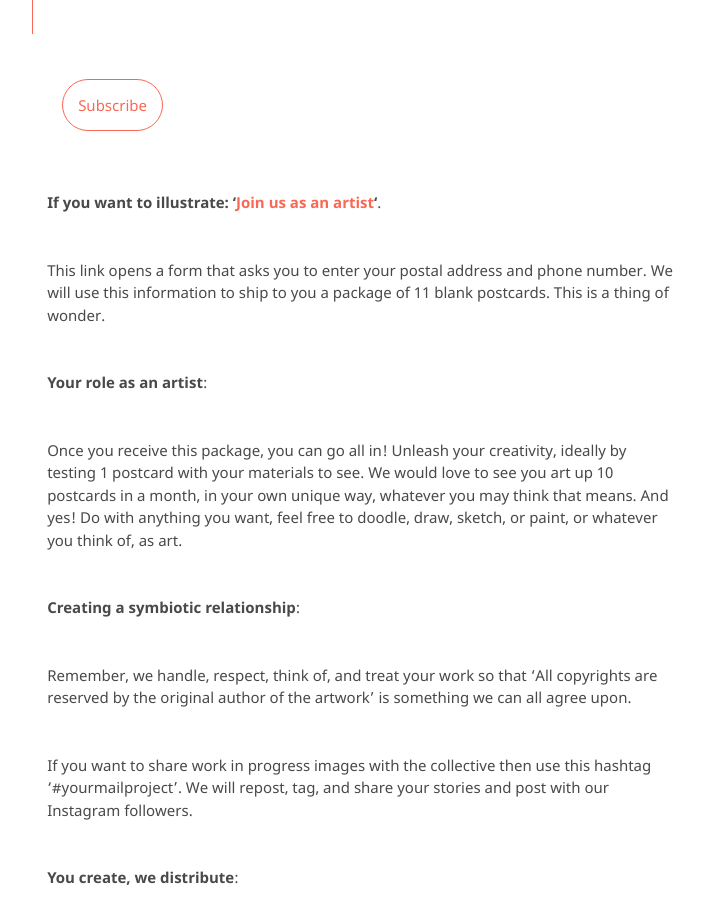
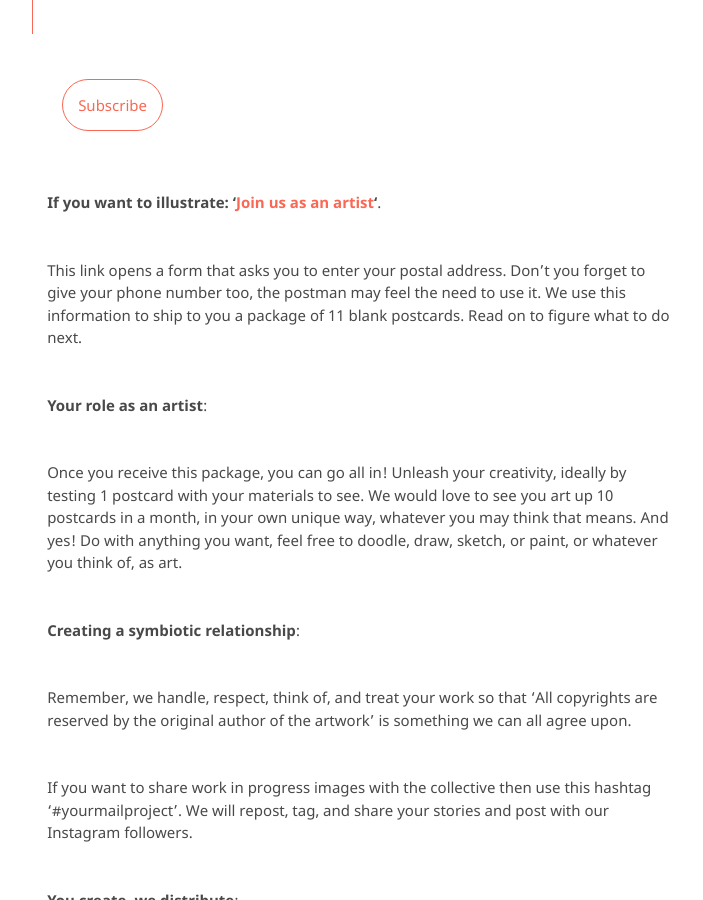
Before and after one commit to kvshvlin/yourmailproject, a Jekyll site: the page built from index.md, in a window 1280 px wide and 900 px high, scrolled down 1384 px. Shown: the whole window, without its empty margins (381-1084 px from the left). Built offline with Jekyll 4.4.1, drawn with Linux system fonts in a browser that asks for light colours; our own code applies the rules of GitHub Pages for plain Markdown files.

Commit message:
Update index.md

```diff
--- a/index.md
+++ b/index.md
@@ -34,7 +34,7 @@ Subscribe now and get unique Postcards every month. Here's a quote from Peter Ca
 
 **If you want to illustrate: '<a href="https://yourmailproject.typeform.com/to/krhWpQJZ" target="_blank">Join&nbsp;us&nbsp;as&nbsp;an&nbsp;artist</a>'**.
 
-This link opens a form that asks you to enter your postal address and phone number. We will use this information to ship to you a package of 11 blank postcards. This is a thing of wonder.
+This link opens a form that asks you to enter your postal address. Don't you forget to give your phone number too, the postman may feel the need to use it. We use this information to ship to you a package of 11 blank postcards. Read on to figure what to do next.
 
 **Your role as an artist**:
 
```
